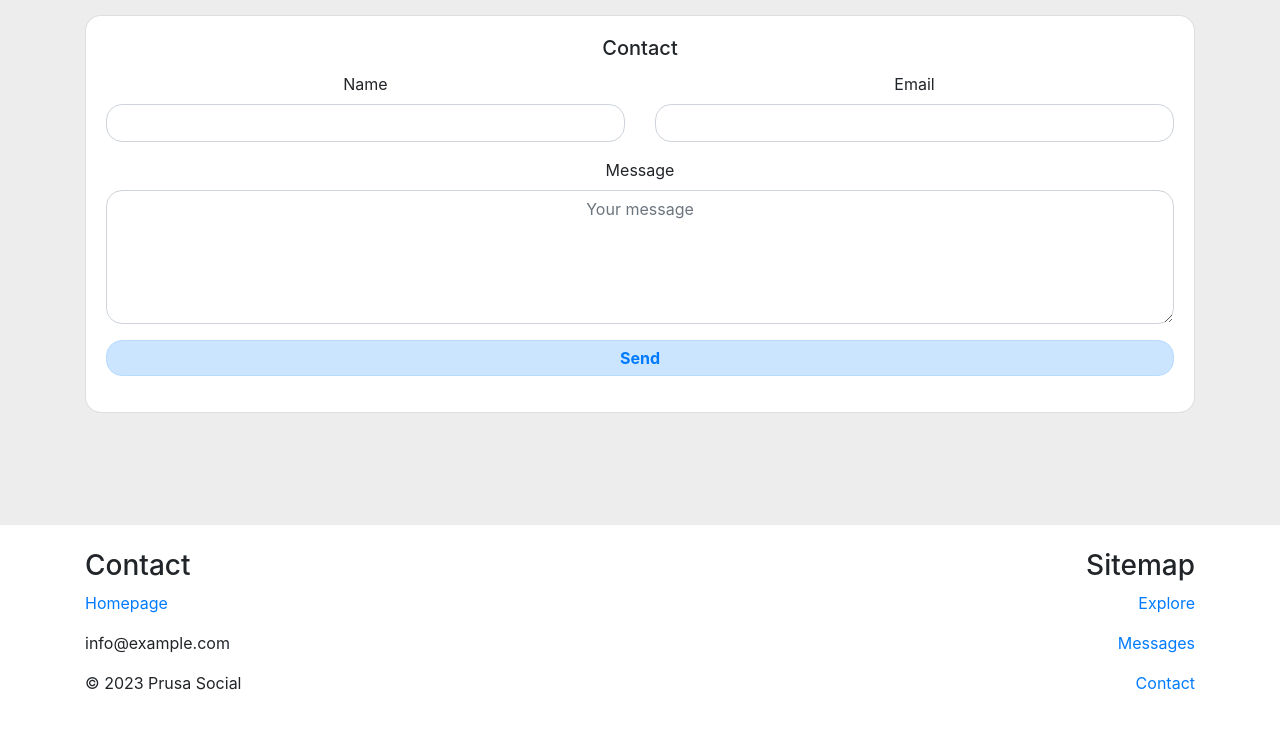
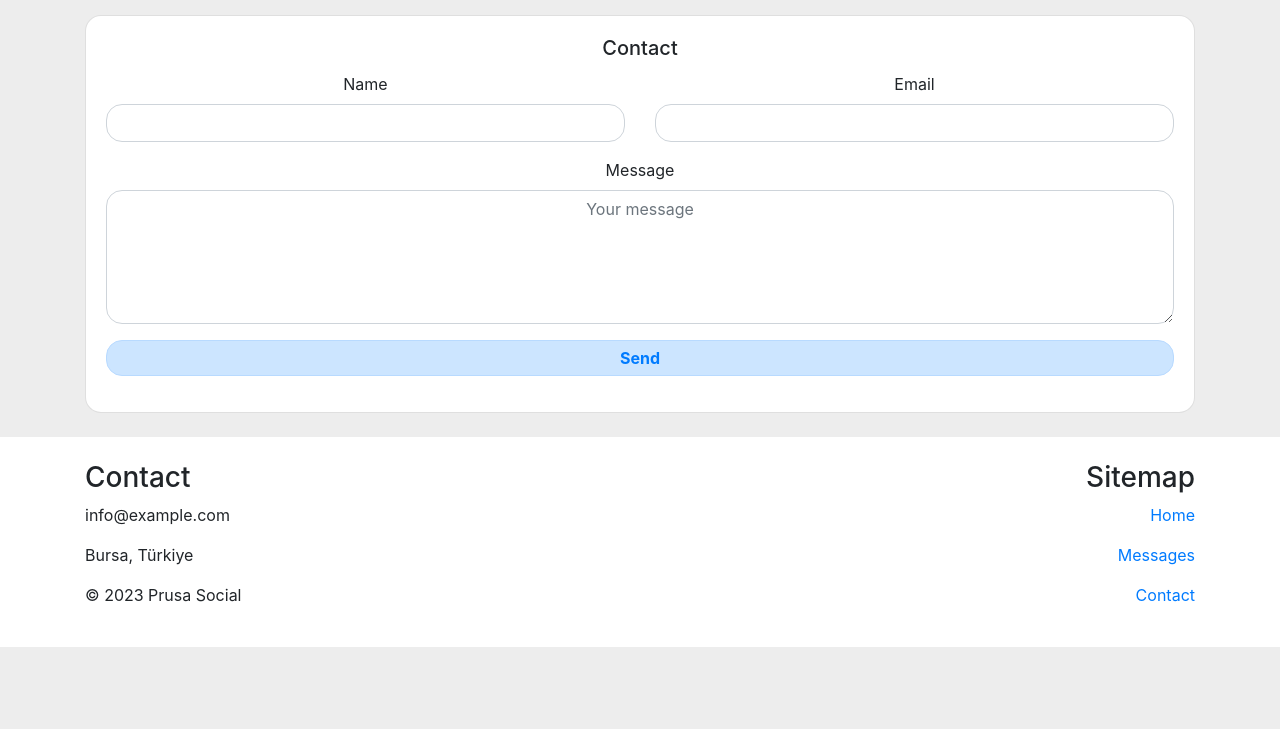
Before and after one commit to burakunal28/prusa-social, a website: page contact.html in a window 1280 px wide. Shown: the part 65-794 px from the top of the page. Drawn offline with nearby package versions, Linux system fonts and the light colour scheme.

Commit message:
Update contact.html

```diff
--- a/contact.html
+++ b/contact.html
@@ -83,19 +83,19 @@
         </div>
     </div>
 
-    <footer class="footer bg-white mt-4 p-4 fixed-bottom">
+<footer class="footer bg-white mt-4 p-4">
     <div class="container">
         <div class="row">
             <div class="col-md-6">
                 <h3>Contact</h3>
-                    <p><a href="index.html">Homepage</a></p>
                 <p>info@example.com</p>
+                <p>Bursa, Türkiye</p>
                 <p>&copy; 2023 Prusa Social</p>
             </div>
             <div class="col-md-6 footer-right">
                 <h3>Sitemap</h3>
                 <div>
-                        <p><a href="explore.html">Explore</a></p>
+                    <p><a href="home.html">Home</a></p>
                     <p><a href="messages.html">Messages</a></p>
                     <p><a href="contact.html">Contact</a></p>
                 </div>
```
Lines whose indentation alone changed are shown as unchanged.
